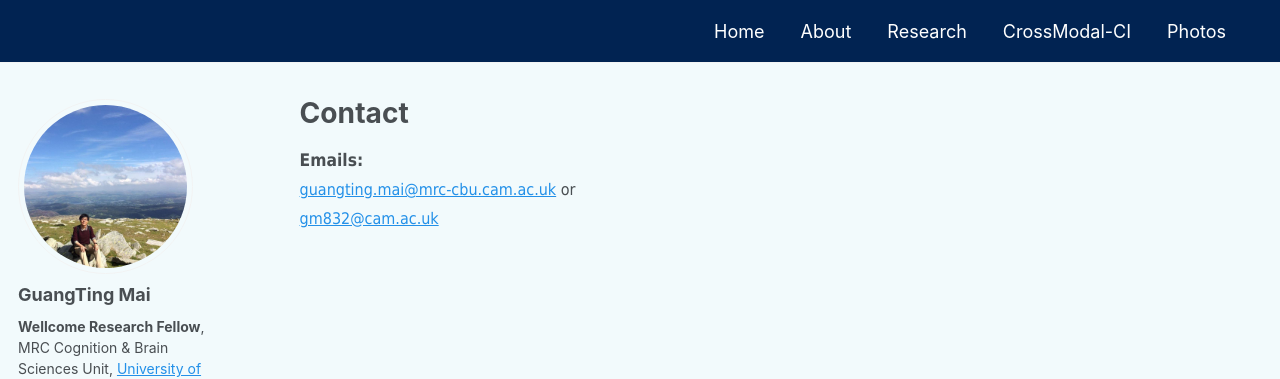
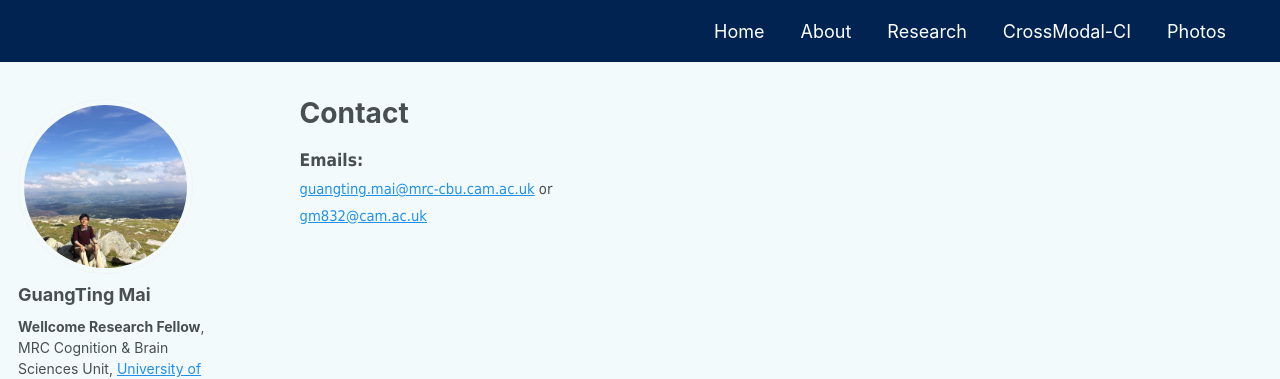
Before and after one commit to guangtingmai/guangtingmai.github.io, a Jekyll site: the page built from _pages/contact.html, in a window 1280 px wide. Shown: the top 379 px of the page. Built offline with Jekyll 4.4.1, drawn with Linux system fonts in a browser that asks for light colours.

Commit message:
Update contact.html

```diff
--- a/_pages/contact.html
+++ b/_pages/contact.html
@@ -8,6 +8,6 @@ author_profile: true
 ---
 <p>
   <span style="font-size: 13pt;font-family:Tahoma;line-height: 1.8;display: block"><strong>Emails:</strong></span>
-  <span style="font-size: 12pt;font-family:Tahoma;line-height: 1.8;display: block"><a href="mailto:guangting.mai@mrc-cbu.cam.ac.uk">guangting.mai@mrc-cbu.cam.ac.uk</a> or</span>
-  <span style="font-size: 12pt;font-family:Tahoma;line-height: 1.8;display: block"><a href="mailto:gm832@cam.ac.uk">gm832@cam.ac.uk</a></span>
+  <span style="font-size: 11pt;font-family:Tahoma;line-height: 1.8;display: block"><a href="mailto:guangting.mai@mrc-cbu.cam.ac.uk">guangting.mai@mrc-cbu.cam.ac.uk</a> or</span>
+  <span style="font-size: 11pt;font-family:Tahoma;line-height: 1.8;display: block"><a href="mailto:gm832@cam.ac.uk">gm832@cam.ac.uk</a></span>
 </p>
```
